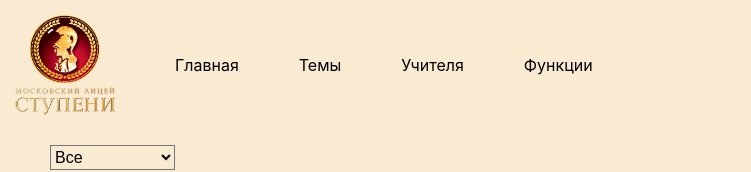
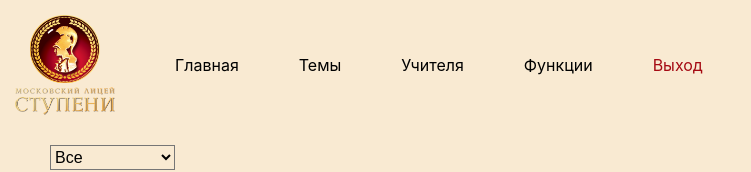
Before and after one commit to ruslan2570/e-lyceum, a React (Create React App) app: page /admin in a window 1280 px wide. Shown: the top 172 px of the page, without its empty margins (0-751 px from the left). Built offline with nearby package versions, Linux system fonts and the light colour scheme; no server answers.

Commit message:
Авторизация

```diff
--- a/src/Pages/Admin.jsx
+++ b/src/Pages/Admin.jsx
@@ -1,11 +1,17 @@
 import { useState } from "react";
-import { Link, Outlet, Route, Routes } from "react-router-dom";
+import { Link, Outlet, Route, Routes, useNavigate } from "react-router-dom";
 import ServerUrl from '../Const/ServerUrl';
 import '../Styles/Admin.css';
 import logo from '../img/stupeni.png';
+import AuthService from "../Services/AuthService";
 
 const Admin = () => {
+    const navigate = useNavigate();
 
+    const logout = () => {
+        AuthService.logout();
+        navigate("/login");
+    }
 
     return (
         <div className="admin_wrap">
@@ -18,7 +24,9 @@ const Admin = () => {
                     <Link to="topics">Темы</Link>
                     <Link to="teachers">Учителя</Link>
                     <Link to="funcs">Функции</Link>
+                    <a className="link_logout" onClick={() => {logout()}}>Выход</a>
                 </nav>
+
 
             </div>
 
--- a/src/Pages/Login.jsx
+++ b/src/Pages/Login.jsx
@@ -18,10 +18,10 @@ const Login = () => {
         }
     }
 
-    const makeLogin = () => {
-        console.log(AuthService.login(login, password))
+    const makeLogin = async() => {
+        await AuthService.login(login, password);
 
-        // checkAuth();
+        checkAuth();
     }
 
     const checkAuth = async() => {
--- a/src/Services/AuthService.js
+++ b/src/Services/AuthService.js
@@ -2,13 +2,13 @@ import ServerUrl from '../Const/ServerUrl';
 
 class AuthService {
 
-  login(username, password) {
+  async login(username, password) {
     var myHeaders = new Headers();
     myHeaders.append("Content-Type", "application/json");
 
     var raw = JSON.stringify({
-      "login": password,
-      "password": username
+      "login": username,
+      "password": password
     });
 
     var requestOptions = {
@@ -18,7 +18,7 @@ class AuthService {
       redirect: 'follow'
     };
 
-    fetch(ServerUrl + "auth.php", requestOptions)
+    await fetch(ServerUrl + "auth.php", requestOptions)
       .then(response => {
         if (response.status === 200) {
           return response.text();
--- a/src/Styles/Admin.css
+++ b/src/Styles/Admin.css
@@ -138,3 +138,8 @@ button {
   height: 25px;
   width: 100px;
 }
+
+.link_logout{
+  color: #a50a13 !important;
+  cursor: pointer;
+}
```
